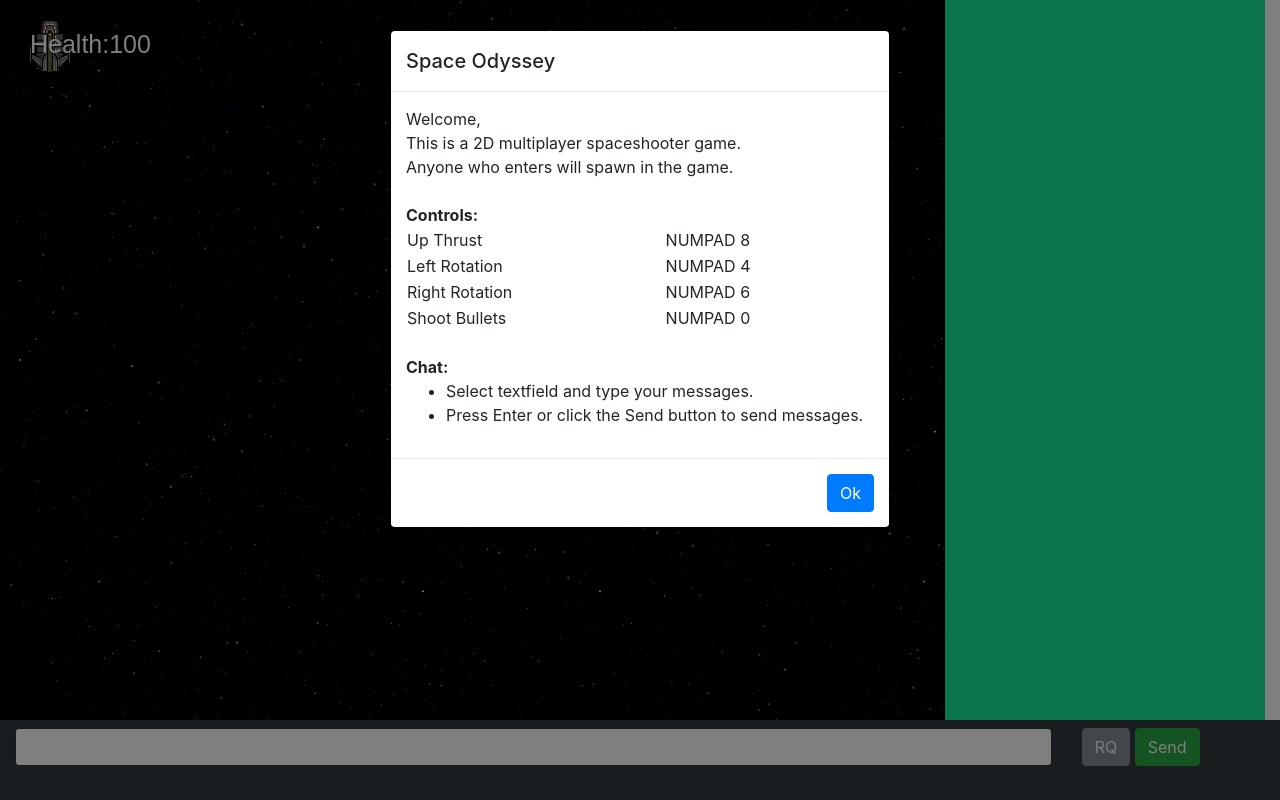
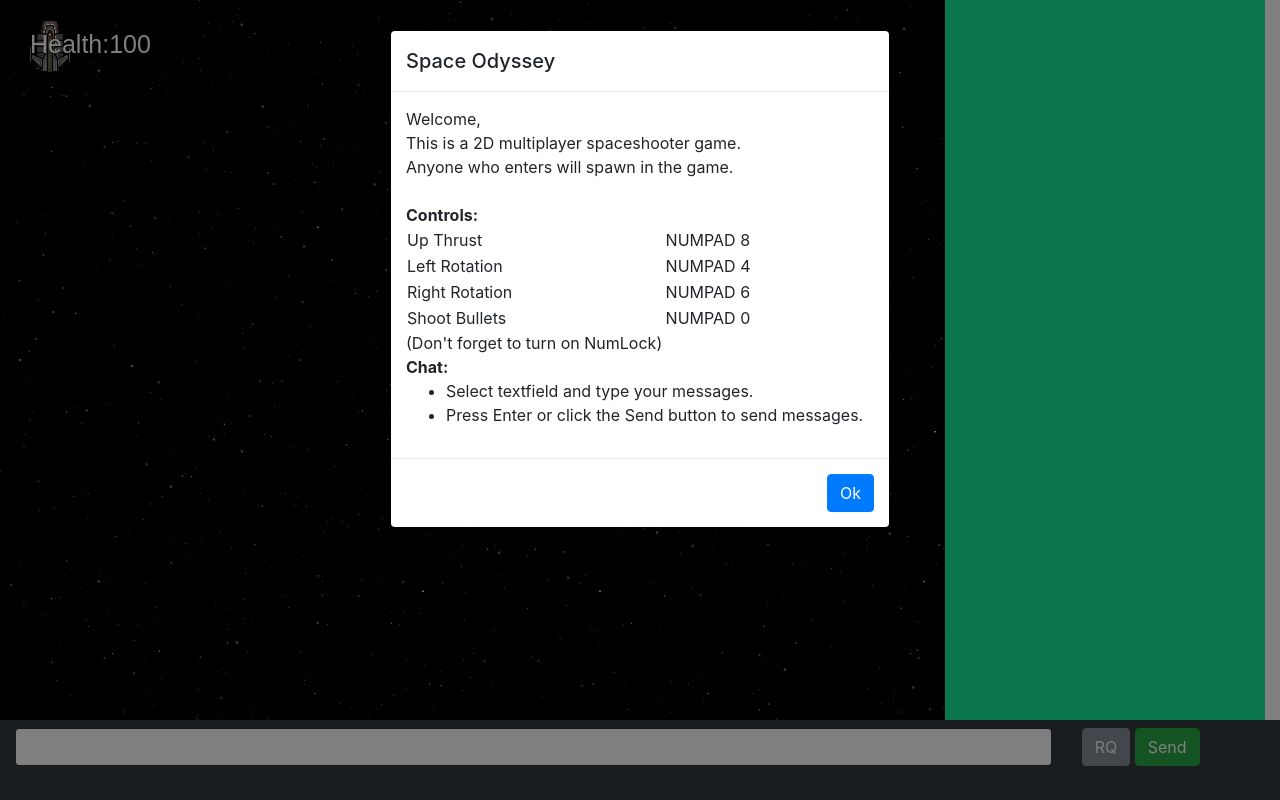
Before and after one commit to Vinnu1/space-odyssey, a website: page index.html in a window 1280 px wide. Drawn offline with nearby package versions, Linux system fonts and the light colour scheme; no server answers; animation ran at ten frames a second.

Commit message:
numlock reminder

```diff
--- a/index.html
+++ b/index.html
@@ -35,6 +35,7 @@
                 <tr><td>Right Rotation</td><td>NUMPAD 6</td></tr>
                 <tr><td>Shoot Bullets</td><td>NUMPAD 0</td></tr>
               </table>
+                (Don't forget to turn on NumLock)
                 <br>
                 <strong>Chat:</strong>
                 <ul>
```
